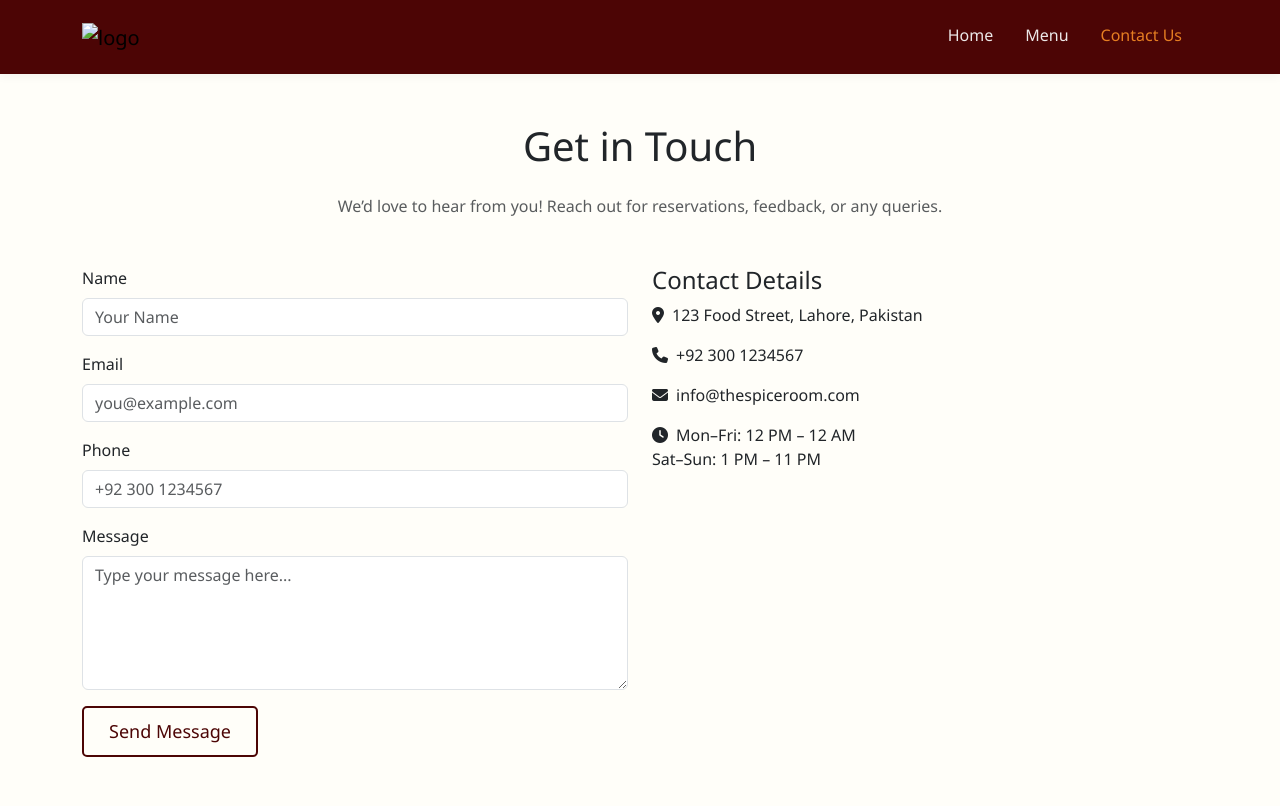
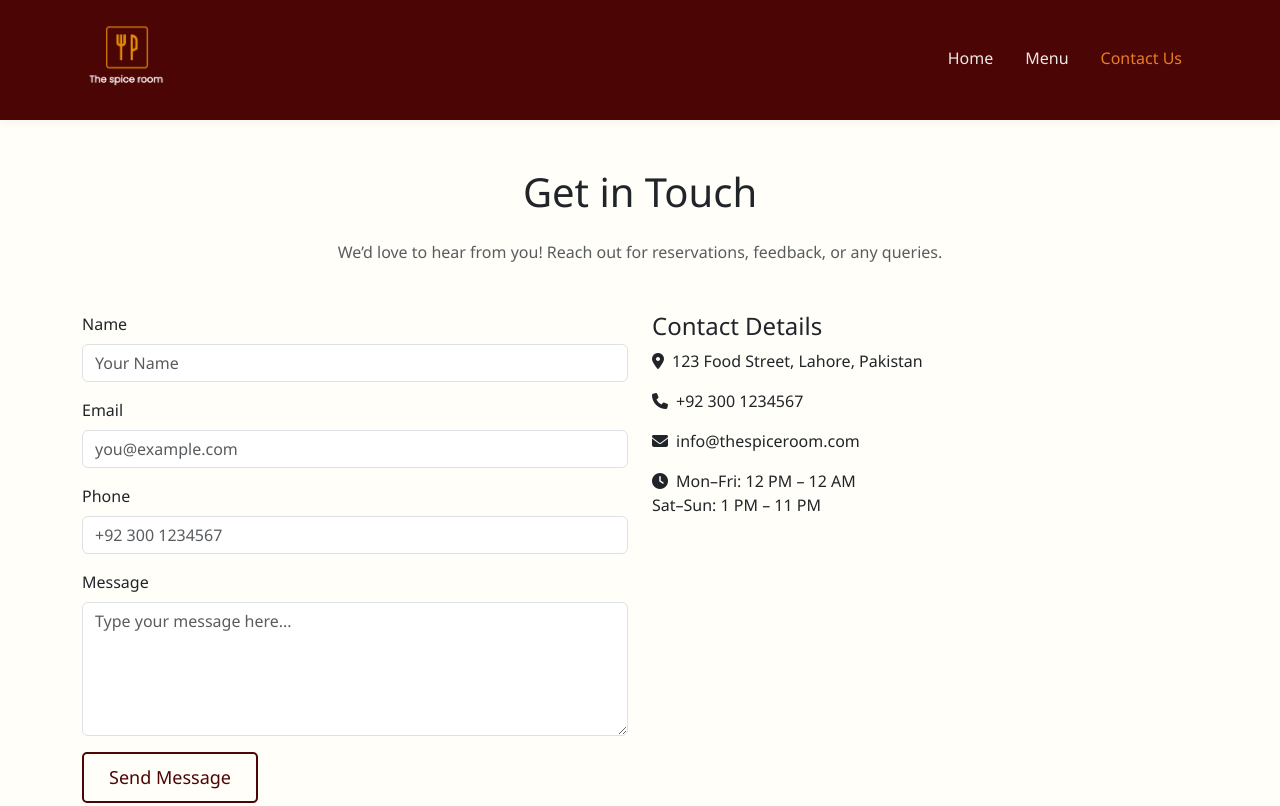
Before and after one commit to zainabali-web/the-spice-room, a plain HTML site: page contact.html in a window 1280 px wide. Shown: the top 806 px of the page. Drawn offline with nearby package versions, Linux system fonts and the light colour scheme.

Commit message:
Update contact.html

```diff
--- a/contact.html
+++ b/contact.html
@@ -15,7 +15,7 @@
   <nav class="navbar bg-body-tertiary">
     <div class="container">
       <a class="navbar-brand" href="#">
-        <img src="imgs/logo.png" alt="logo">
+       <img src="logo.png" alt="The Spice Room Logo">
       </a>
       <ul class="nav justify-content-center custom-nav d-none d-lg-flex">
         <li class="nav-item">
```
